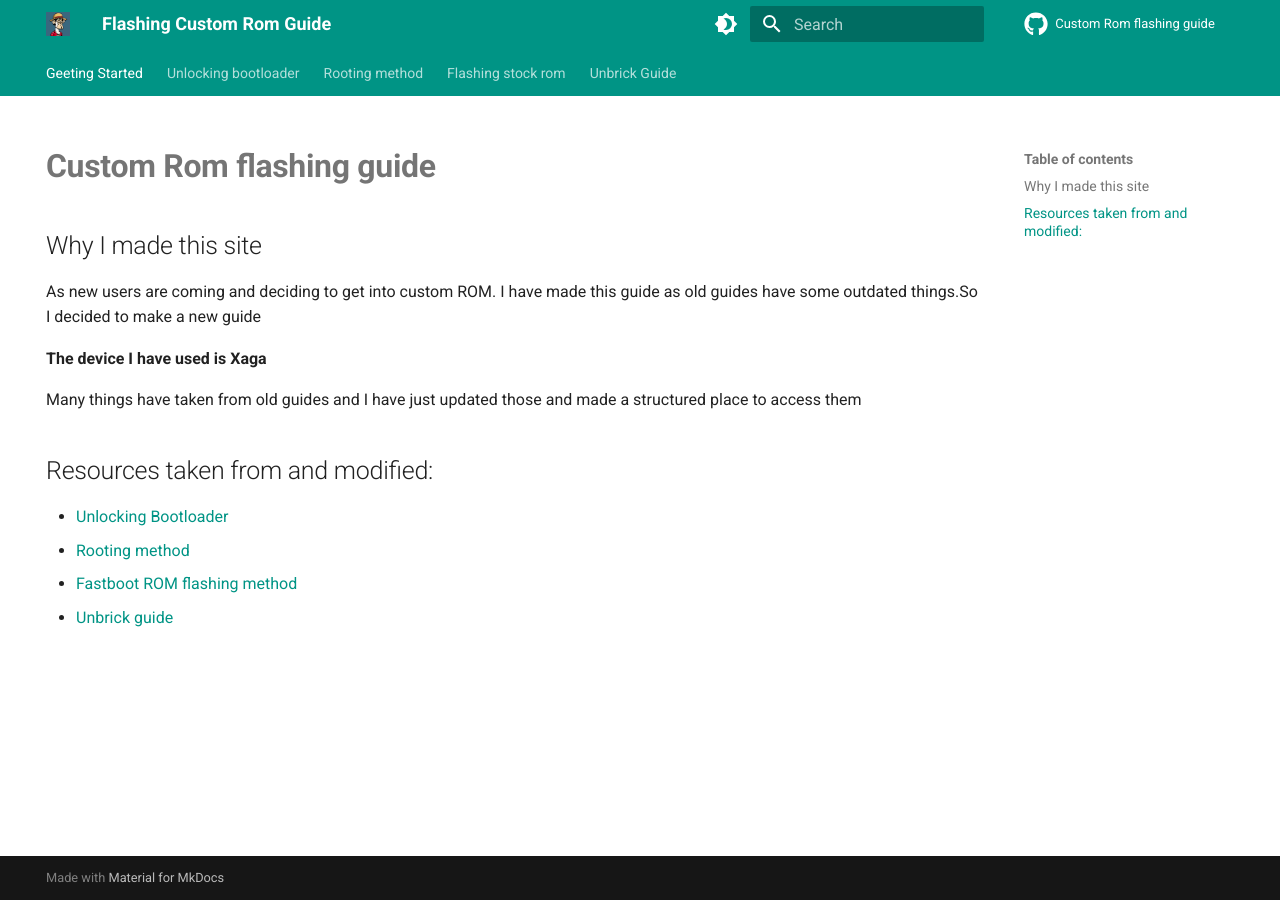
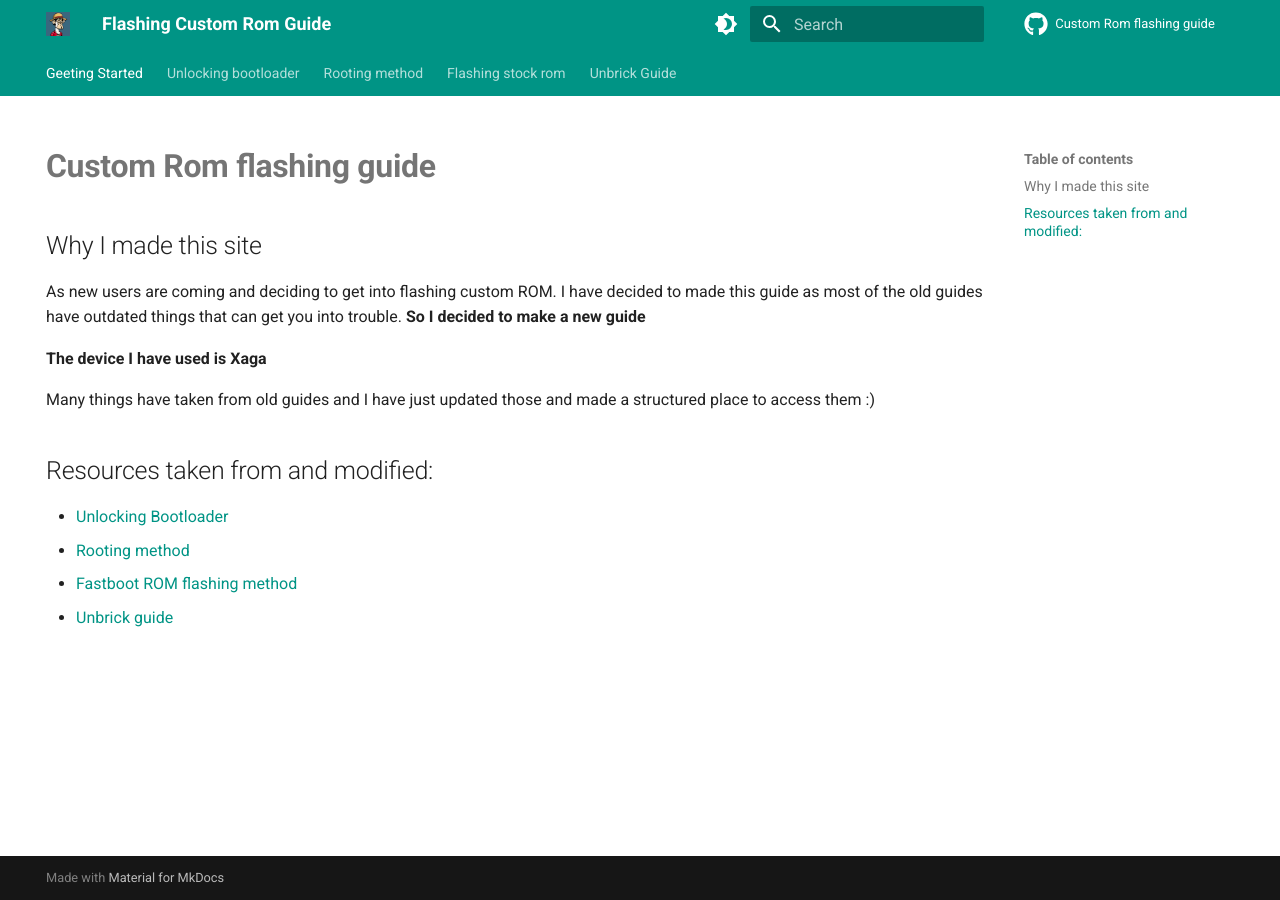
Before and after one commit to Angxddeep/Custom-Rom-flashing-guide, an MkDocs documentation site: the page built from docs/Index.md, in a window 1280 px wide. Built offline with MkDocs 1.6.1 and Material for MkDocs 9.7.7, drawn with Linux system fonts in a browser that asks for light colours; comment, search, counter and statistics services are not loaded.

Commit message:
Added a few lines to guide

```diff
--- a/docs/Index.md
+++ b/docs/Index.md
@@ -5,11 +5,11 @@ hide:
 
 # **Custom Rom flashing guide**
 ## Why I made this site
-As new users are coming and deciding to get into custom ROM. I have made this guide as old guides have some outdated things.So I decided to make a new guide
+As new users are coming and deciding to get into flashing custom ROM. I have decided to made this guide as most of the old guides have outdated things that can get you into trouble. **So I decided to make a new guide**
 
 **The device I have used is Xaga**
 
-Many things have taken from old guides and I have just updated those and made a structured place to access them
+Many things have taken from old guides and I have just updated those and made a structured place to access them :)
 
 
 ## Resources taken from and modified:
```
Also changed, not shown: docs/Stock.md (+1 -1 lines).
